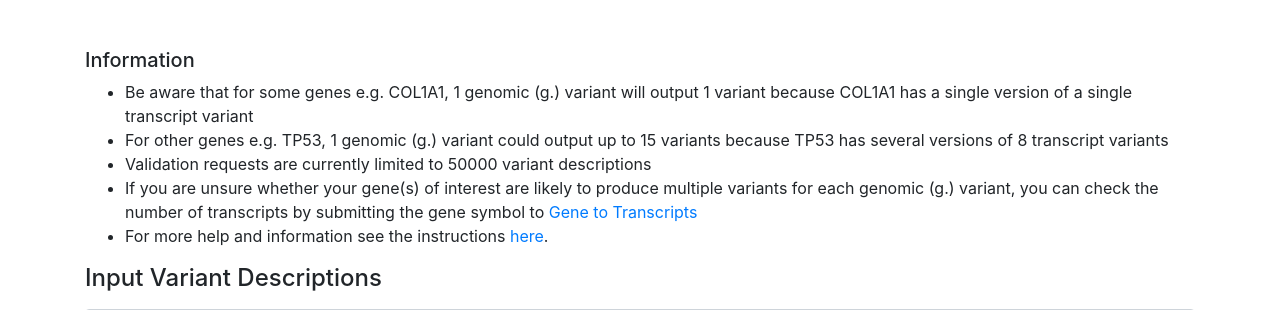
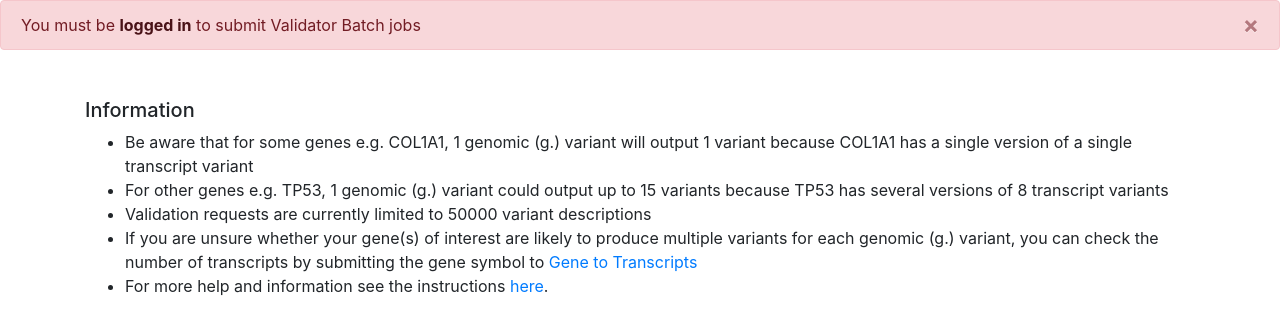
Before and after one commit to openvar/VVweb, a Django app: page /service/validate/batch/ in a window 1280 px wide. Shown: the part 195-505 px from the top of the page. Run offline with Django 3.2, Linux system fonts and the light colour scheme; parts of the project's set-up code (start-up, migrations or seed data) failed here and were passed over; some libraries are stand-ins or nearby versions.

Commit message:
Restricted vcf2hgvs and batch tool to logged in users only

```diff
--- a/web/templates/batch_validate.html
+++ b/web/templates/batch_validate.html
@@ -18,8 +18,8 @@
     </header>
     {% if messages %}
         {% for message in messages %}
-            <div class="alert alert-{{ message.tags }} alert-dismissible fade show" role="alert">
-                {{ message }}
+            <div class="alert alert-{{ message.tags }} {% if 'error' in message.tags %} alert-danger {% endif %} alert-dismissible fade show" role="alert">
+                {{ message | safe }}
                 <button type="button" class="close" data-dismiss="alert" aria-label="Close">
                     <span aria-hidden="true">&times;</span>
                 </button>
@@ -70,7 +70,7 @@
                             </div>
                         </div>
                     {% endfor %}
-                    <button class="btn btn-primary" type="submit">Submit</button>
+                    <button class="btn btn-primary" type="submit" {% if not user.is_authenticated %} disabled {% endif %}>Submit</button>
                 </form>
             </div>
         </div>
--- a/web/templates/vcf_to_hgvs.html
+++ b/web/templates/vcf_to_hgvs.html
@@ -19,8 +19,8 @@
     </header>
     {% if messages %}
         {% for message in messages %}
-            <div class="alert alert-{{ message.tags }} alert-dismissible fade show" role="alert">
-                {{ message }}
+            <div class="alert alert-{{ message.tags }} {% if 'error' in message.tags %} alert-danger {% endif %} alert-dismissible fade show" role="alert">
+                {{ message | safe}}
                 <button type="button" class="close" data-dismiss="alert" aria-label="Close">
                     <span aria-hidden="true">&times;</span>
                 </button>
@@ -94,7 +94,7 @@
                             </div>
                         </div>
                     {% endfor %}
-                    <button class="btn btn-primary" type="submit">Submit</button>
+                    <button class="btn btn-primary" type="submit" {% if not user.is_authenticated %} disabled {% endif %} >Submit</button>
                 </form>
             </div>
         </div>
--- a/web/views.py
+++ b/web/views.py
@@ -1,4 +1,4 @@
-from django.shortcuts import render, redirect
+from django.shortcuts import render, redirect, reverse
 from django.conf import settings
 from django.contrib import messages
 from django.http import HttpResponse
@@ -132,6 +132,14 @@ def batch_validate(request):
         messages.warning(request, "Form contains errors (see below). Please resubmit")
     else:
         form = forms.BatchValidateForm()
+        if not request.user.is_authenticated:
+            login_page = reverse('account_login')
+            here = reverse('batch_validate')
+            messages.error(request, "You must be <a href='%s?next=%s' class='alert-link'>logged in</a> to submit Validator Batch jobs" % (login_page, here))
+            form.fields['input_variants'].disabled = True
+            form.fields['genome'].disabled = True
+            form.fields['email_address'].disabled = True
+            form.fields['gene_symbols'].disabled = True
 
     return render(request, 'batch_validate.html', {
         'form': form,
@@ -179,6 +187,14 @@ def vcf2hgvs(request):
 
     else:
         form = forms.VCF2HGVSForm()
+        if not request.user.is_authenticated:
+            login_page = reverse('account_login')
+            here = reverse('vcf2hgvs')
+            messages.error(request, "You must be <a href='%s?next=%s' class='alert-link'>logged in</a> to submit VCF to HGVS jobs" % (login_page, here))
+            form.fields['vcf_file'].disabled = True
+            form.fields['genome'].disabled = True
+            form.fields['email_address'].disabled = True
+            form.fields['gene_symbols'].disabled = True
 
     return render(request, 'vcf_to_hgvs.html', {
         'form': form,
```
